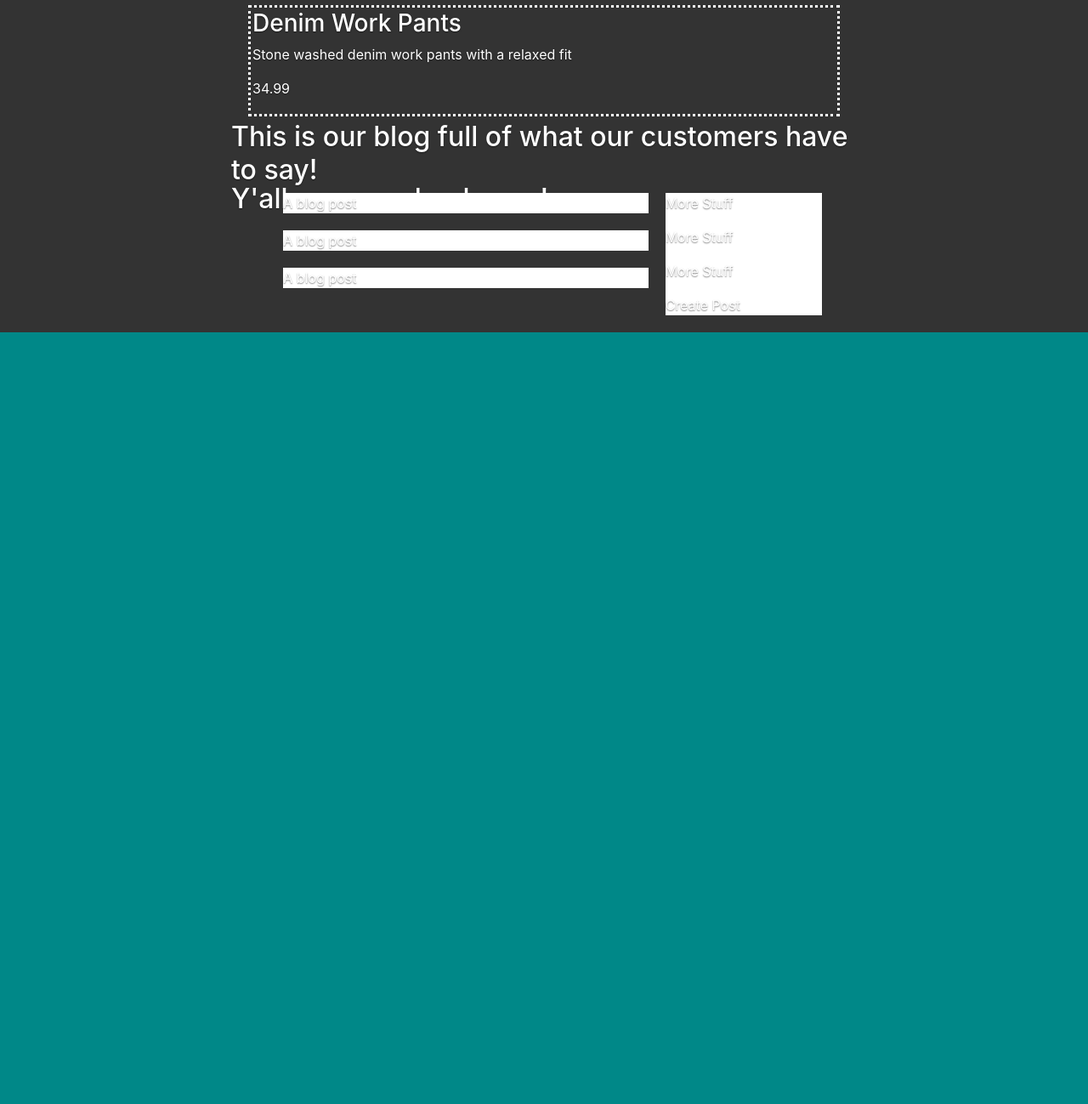
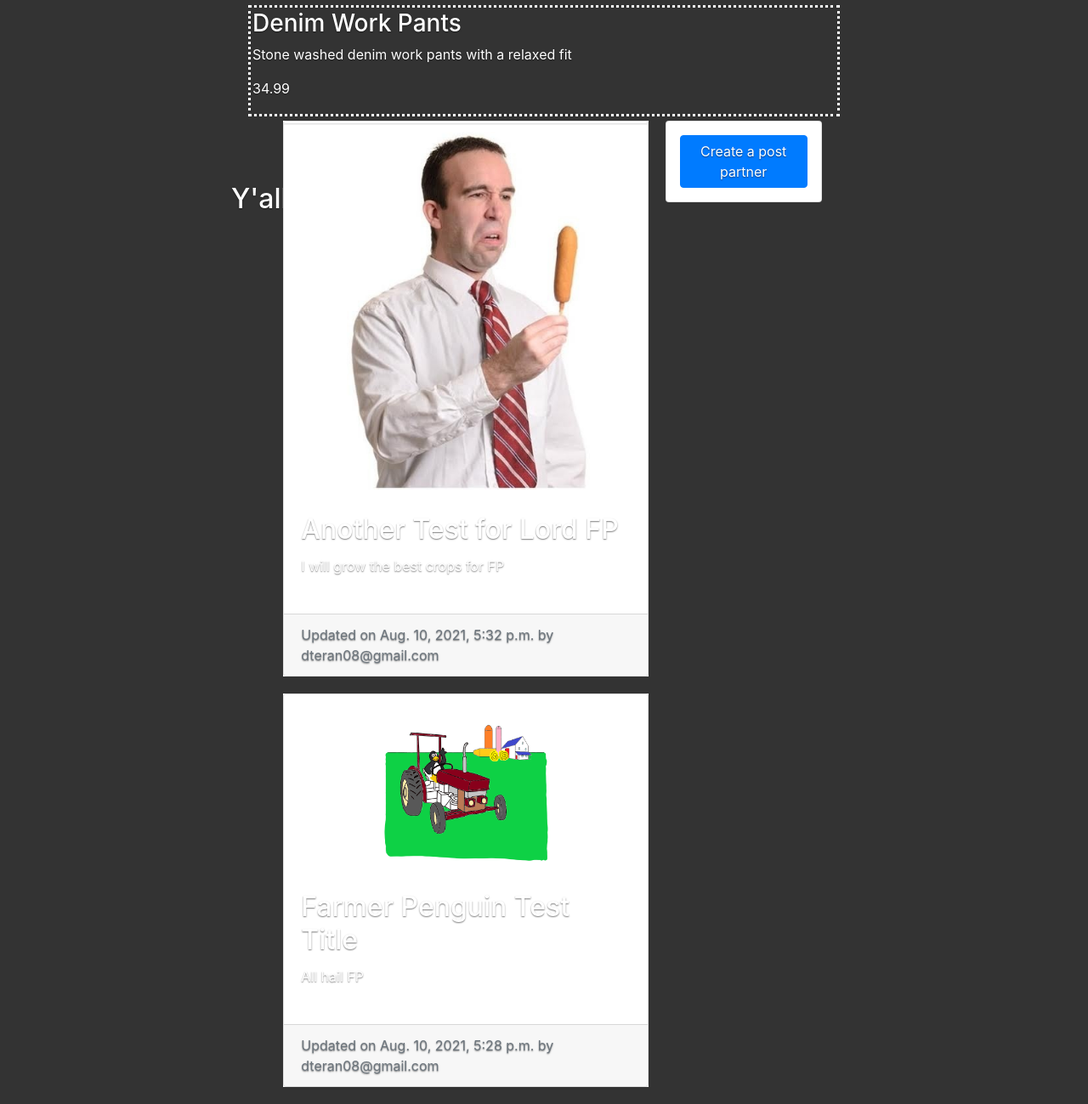
Before and after one commit to Earthman12/wild_west_cowboy_store_site, a Django app: page / in a window 1280 px wide. Shown: the part 856-2155 px from the top of the page at 85% size. Before the commit the page ends 1247 px from the top, so only its background shows below. Run offline with Django 3.2, Linux system fonts and the light colour scheme; data comes from the database, SQL or seed files in the repository; some libraries are stand-ins or nearby versions.

Commit message:
Added blog posts to the home screen so they all display

```diff
--- /dev/null
+++ b/blog/templates/blog/snippets/blog_post_snippet.html
@@ -0,0 +1,45 @@
+<style type="text/css">
+	.card{
+		max-width: 700px;
+	}
+	.card-body{
+		padding: 20px;
+	}
+</style>
+
+<div class="container">
+	<div class="row">
+
+		<!-- Blog Post -->
+		<div class="card m-auto">
+
+			<a href="{% url 'blog:detail' post.slug %}">
+				<img class="card-img-top" src="{{blog_post.image.url}}">
+			</a>
+
+			<div class="card-body mt-2 mb-2">
+
+				<a href="{% url 'blog:detail' post.slug %}">
+					<h2 class="card-title">{{blog_post.title}}</h2>
+				</a>
+                <!-- Don't use 'safe' in a production site, 'safe' allows users to write HTML into the website and it will render making it a big security risk, can use JS to manipulate the database -->
+				<p class="card-text">{{blog_post.body|safe|truncatechars:250}}</p>
+
+                <p>
+                    {% if blog_post.author == request.user %}
+					    <a href="{% url 'blog:edit' blog_post.slug %}" class="btn btn-primary">Update your post partner</a>
+				    {% endif %}
+                </p>
+
+			</div>
+
+			<div class="card-footer text-muted">
+
+			  Updated on {{blog_post.date_updated}} by {{blog_post.author}}
+
+            </div>
+
+		</div>
+        <!-- End Blog Post -->
+	</div>
+</div>
--- a/store_front/templates/store_front/store_home.html
+++ b/store_front/templates/store_front/store_home.html
@@ -1,4 +1,5 @@
 {% extends 'base.html' %}
+{% load static %}
 
 {% block content %}
 
@@ -54,48 +55,49 @@
 
     </div>
 
+
     <div class = "row">
 
-        <h2>This is our blog full of what our customers have to say!</h2>
+        <!-- Blog feed -->
+        <div class = "left-column col-lg-7 offset-lg-1">
 
-        <!-- Right 'create post bar'--> <!-- 'col-lg-none' means hide it if it is large or bigger.  -->
-        <div class = "create-post-bar d-lg-none col-lg-7 offset-lg-1">
-            <!-- This is telling django to find the url 'create' in the 'blog' urls file-->
-            <a href = "{% url 'blog:create' %}">Create Post</a>
+            <!-- Top 'create post' bar -->
+            <!-- This is the top bar if the screen size is small because of 'd-lg-none' meaning if the screen size is large or bigger this whole div will disappear -->
+            <div class = "d-lg-none mb-3">
+
+                <div class = "card m-auto d-flex flex-column p-3">
+
+                    <p class = "m-auto"><a class = "btn btn-primary" href = "{% url 'blog:create' %}">Create a post partner</a></p>
+
+                </div>
+
+            </div>
+            <!-- End Top 'create post' bar -->
+
+            <!-- Blog posts -->
+            {% for post in blog_posts %}
+                <div class = "blog-post-container">
+
+                    {% include 'blog/snippets/blog_post_snippet.html' with blog_post=post %}
+
+                </div>
+            {% endfor %}
+            <!-- End Blog posts -->
 
         </div>
-        <!-- END Right 'create post bar'-->
+        <!-- End Blog feed -->
 
-        <!-- Blog Feed --> <!-- In bootstrap there are 12 columns total so this say create 7 (out of the 12) and offset by 1 -->
-        <div class = "left-column col-lg-7 offset-lg-1">
+        <!-- Right 'create post' column -->
+        <div class = "right-column col-lg-3 d-lg-flex d-none flex-column">
 
-            <div class = "blog-post-container">
-                <p>A blog post</p>
-            </div>
+            <div class = "card create-post-bar d-flex flex-column p-3">
 
-            <div class = "blog-post-container">
-                <p>A blog post</p>
-            </div>
+                <p class = "m-auto"><a class = "btn btn-primary" href = "{% url 'blog:create' %}">Create a post partner</a></p>
 
-            <div class = "blog-post-container">
-                <p>A blog post</p>
             </div>
 
         </div>
-        <!-- END Blog Feed -->
-
-        <!-- Right 'create post column'--> <!-- 'col-lg-3 d-lg-flex' means it will exist when there is a large screen and 'd-none' makes it invisible if it's smaller than a large screen -->
-        <div class = "right-column col-lg-3 d-lg-flex d-none flex-column">
-
-            <div class = "create-post-bar">
-                <p>More Stuff</p>
-                <p>More Stuff</p>
-                <p>More Stuff</p>
-                <a href = "{% url 'blog:create' %}">Create Post</a>
-            </div>
-
-        </div>
-        <!-- END Right 'create post column'-->
+        <!-- End Right 'create post' column -->
 
     </div>
 
--- a/store_front/views.py
+++ b/store_front/views.py
@@ -1,5 +1,7 @@
 from django.shortcuts import render
+from operator import attrgetter
 from store_front.models import Product
+from blog.models import BlogPost
 
 # Create your views here.
 
@@ -11,4 +13,8 @@ def store_home_view(request):
     products = Product.objects.all()
     context['products'] = products
 
+    #   Query all the blog posts but we want to sort them. This line is going to query all the blog_posts and then sort the list based on the key 'date_updated' and then it will reverse it so the newest post will be at the top
+    blog_posts = sorted(BlogPost.objects.all(), key = attrgetter('date_updated'), reverse = True)
+    context['blog_posts'] = blog_posts
+
     return render(request, 'store_front/store_home.html', context)
```
